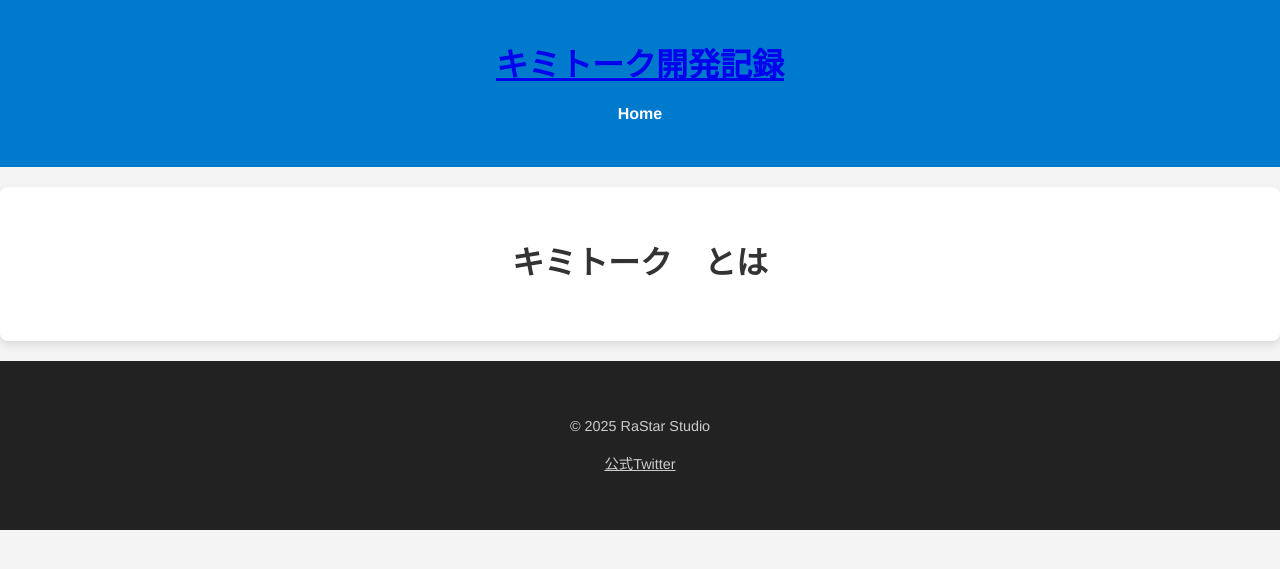
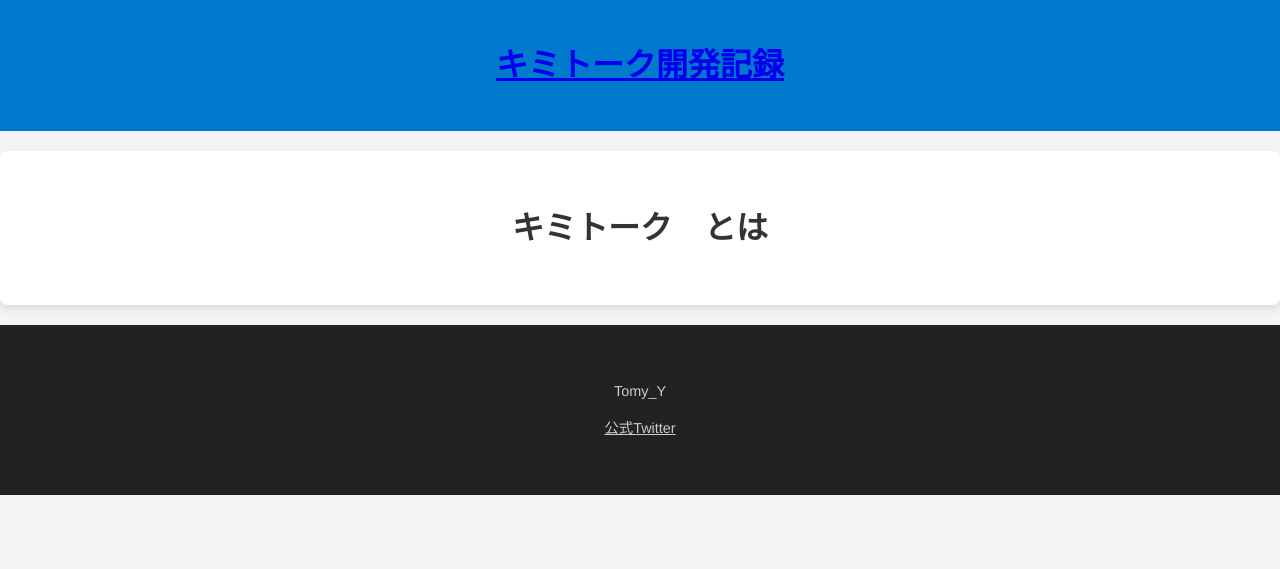
Before and after one commit to Tomy-Y/kimitalk-document, a Jekyll site: the page built from index.md, in a window 1280 px wide. Shown: the top 569 px of the page. Built offline with Jekyll 4.4.1, drawn with Linux system fonts in a browser that asks for light colours.

Commit message:
Update default.html

```diff
--- a/_layouts/default.html
+++ b/_layouts/default.html
@@ -11,9 +11,6 @@
   <header class="site-header">
     <div class="wrapper">
       <h1><a href="/">キミトーク開発記録</a></h1>
-      <nav>
-        <a href="/">Home</a>
-      </nav>
     </div>
   </header>
 
@@ -23,7 +20,7 @@
 
   <footer class="site-footer">
     <div class="wrapper">
-      <p>© 2025 RaStar Studio</p>
+      <p>Tomy_Y</p>
       <p><a href="https://x.com/RaStarStudio" target="_blank">公式Twitter</a></p>
     </div>
   </footer>
```
